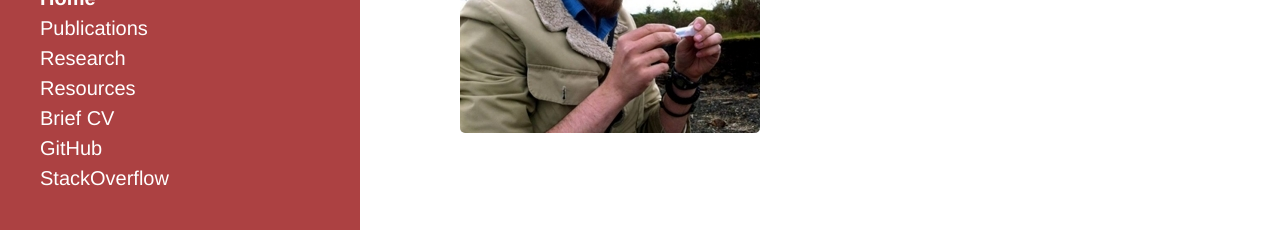
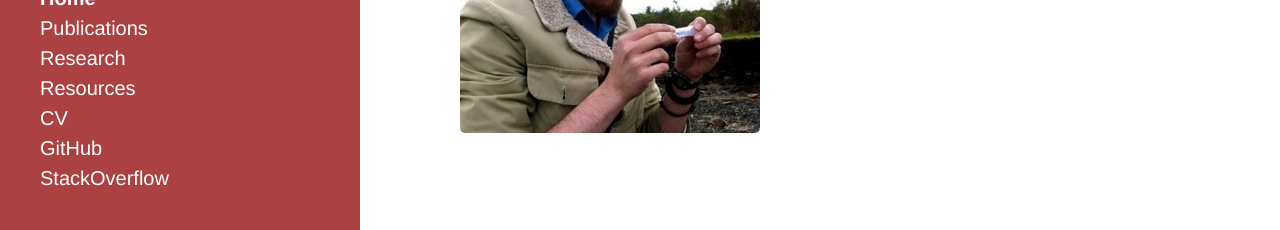
Before and after one commit to scevans/scevans.github.io, a Jekyll site: the page built from index.md, in a window 1280 px wide and 1000 px high. Shown: the part 767-997 px from the top of the window. Built offline with Jekyll 4.4.1, drawn with Linux system fonts in a browser that asks for light colours.

Commit message:
updated CV

```diff
--- a/_includes/sidebar.html
+++ b/_includes/sidebar.html
@@ -26,7 +26,7 @@
         {% endif %}
       {% endfor %}
 
-    <a class="sidebar-nav-item" href="{{url}}/pdfs/Evans_Samuel_CV.pdf" target="_blank">Brief CV</a>
+    <a class="sidebar-nav-item" href="{{url}}/pdfs/Evans_Samuel_CV.pdf" target="_blank">CV</a>
     <a class="sidebar-nav-item" href="https://github.com/scevans" target="_blank">GitHub</a>
     <a class="sidebar-nav-item" href="http://stackoverflow.com/users/1464739/sc-evans" target="_blank">StackOverflow</a>
   </div>
```
